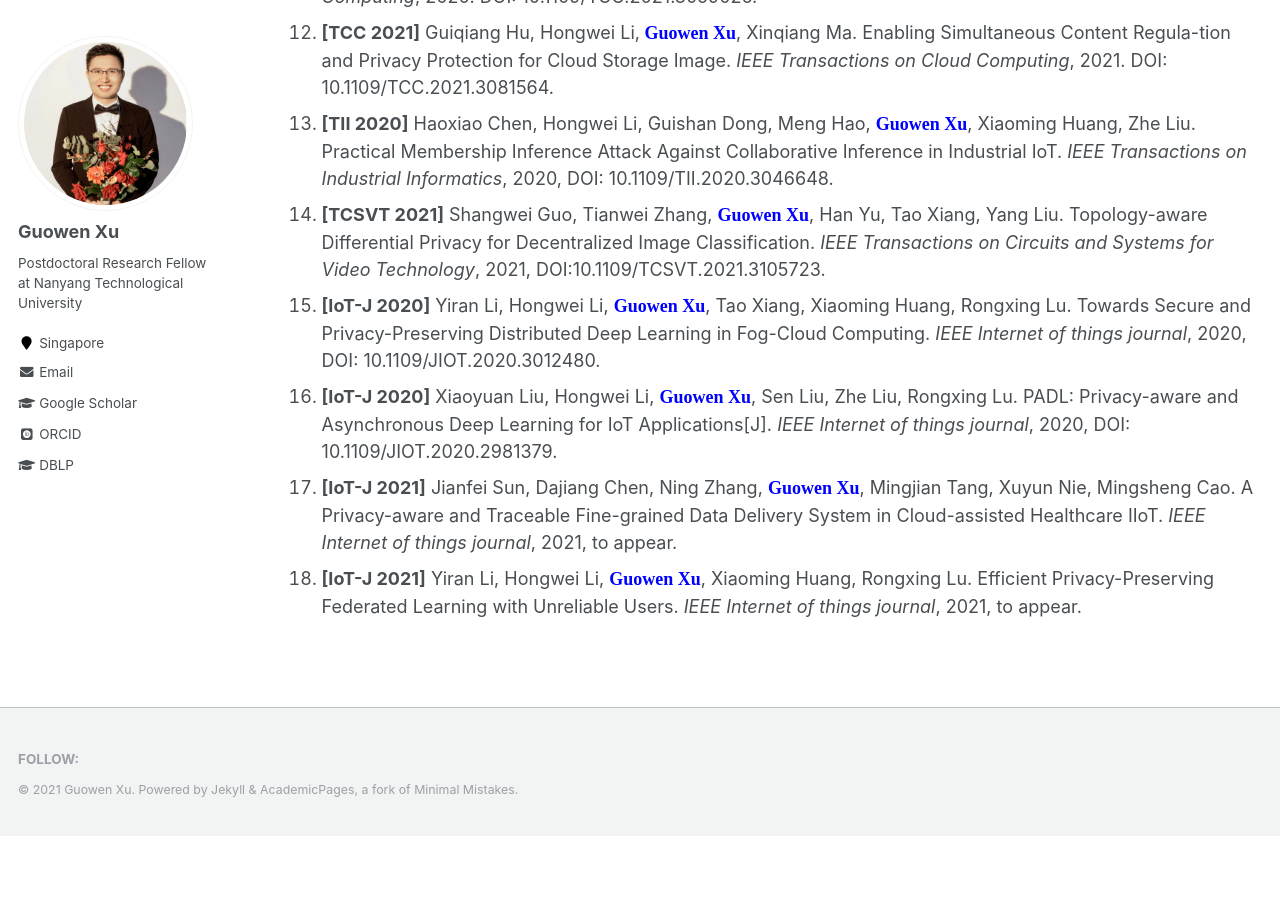
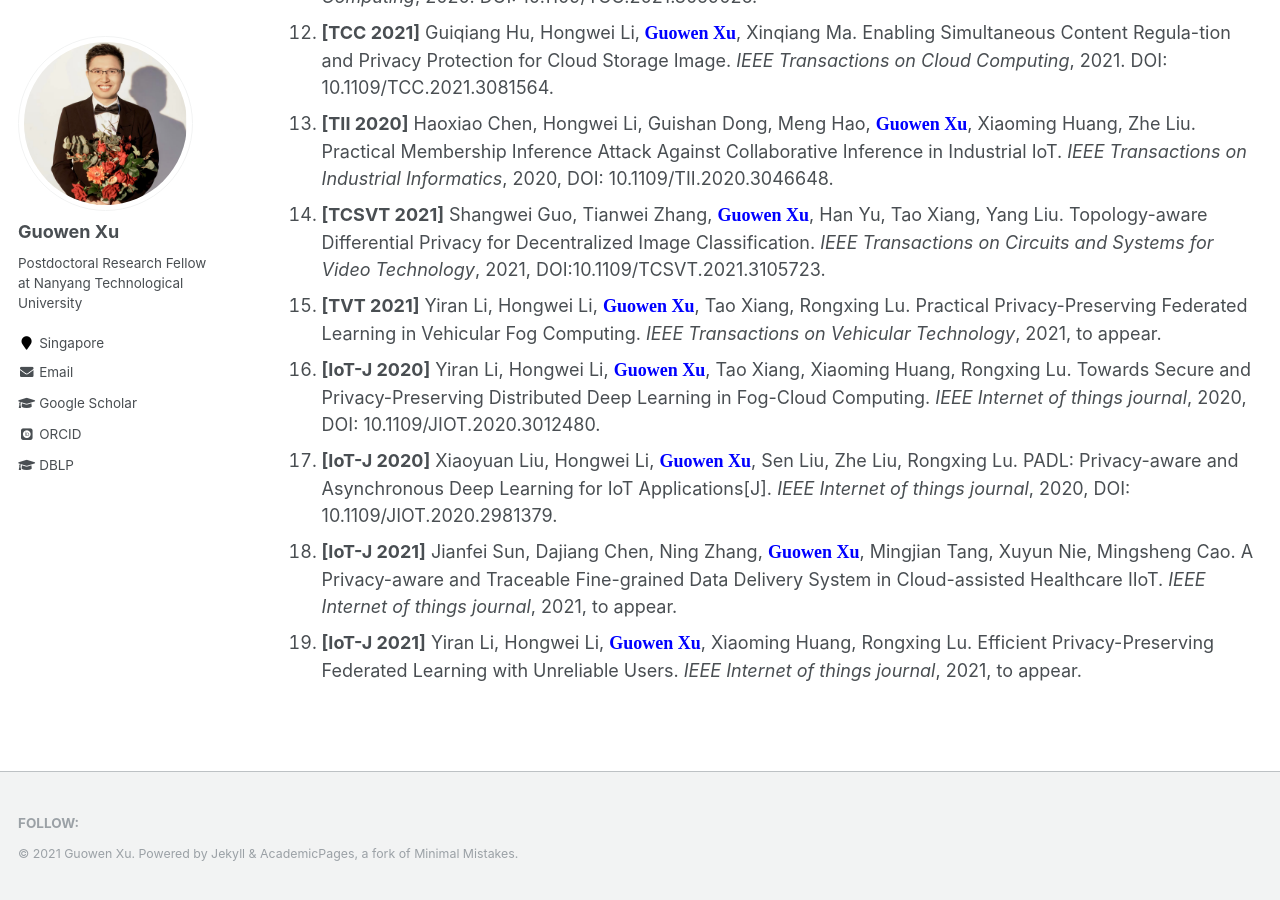
Before and after one commit to Guowen-xu/guowen-xu.github.io, a Jekyll site: the page built from _pages/publications.md, in a window 1280 px wide and 900 px high, scrolled down 2614 px. Built offline with Jekyll 4.4.1, drawn with Linux system fonts in a browser that asks for light colours; some web fonts are replaced; before the commit the page ends 3450 px from its top, so only the background shows below that.

Commit message:
Update publications.md

```diff
--- a/_pages/publications.md
+++ b/_pages/publications.md
@@ -52,7 +52,8 @@ You can find my articles on my [Google Scholar](https://scholar.google.com.hk/ci
 12.  **[TCC 2021]** Guiqiang Hu, Hongwei Li,**<font face="Times New Roman" color=blue size=4> Guowen Xu</font>**, Xinqiang Ma. Enabling Simultaneous Content Regula-tion and Privacy Protection for Cloud Storage Image. *IEEE Transactions on Cloud Computing*, 2021. DOI: 10.1109/TCC.2021.3081564.
 13.  **[TII 2020]** Haoxiao Chen, Hongwei Li, Guishan Dong, Meng Hao, **<font face="Times New Roman" color=blue size=4> Guowen Xu</font>**, Xiaoming Huang, Zhe Liu. Practical Membership Inference Attack Against Collaborative Inference in Industrial IoT. *IEEE Transactions on Industrial Informatics*, 2020, DOI: 10.1109/TII.2020.3046648.
 14.  **[TCSVT 2021]** Shangwei Guo, Tianwei Zhang, **<font face="Times New Roman" color=blue size=4> Guowen Xu</font>**, Han Yu, Tao Xiang, Yang Liu. Topology-aware Differential Privacy for Decentralized Image Classification. *IEEE Transactions on Circuits and Systems for Video Technology*, 2021, DOI:10.1109/TCSVT.2021.3105723.
-15. **[IoT-J 2020]** Yiran Li, Hongwei Li, **<font face="Times New Roman" color=blue size=4> Guowen Xu</font>**, Tao Xiang, Xiaoming Huang, Rongxing Lu. Towards Secure and Privacy-Preserving Distributed Deep Learning in Fog-Cloud Computing. *IEEE Internet of things journal*, 2020, DOI: 10.1109/JIOT.2020.3012480.
-16. **[IoT-J 2020]** Xiaoyuan Liu, Hongwei Li, **<font face="Times New Roman" color=blue size=4> Guowen Xu</font>**, Sen Liu, Zhe Liu, Rongxing Lu. PADL: Privacy-aware and Asynchronous Deep Learning for IoT Applications[J]. *IEEE Internet of things journal*, 2020, DOI: 10.1109/JIOT.2020.2981379.
-17. **[IoT-J 2021]** Jianfei Sun, Dajiang Chen, Ning Zhang, **<font face="Times New Roman" color=blue size=4> Guowen Xu</font>**, Mingjian Tang, Xuyun Nie, Mingsheng Cao. A Privacy-aware and Traceable Fine-grained Data Delivery System in Cloud-assisted Healthcare IIoT. *IEEE Internet of things journal*, 2021, to appear.
-18.  **[IoT-J 2021]** Yiran Li, Hongwei Li, **<font face="Times New Roman" color=blue size=4> Guowen Xu</font>**, Xiaoming Huang, Rongxing Lu. Efficient Privacy-Preserving Federated Learning with Unreliable Users. *IEEE Internet of things journal*, 2021, to appear.
+15.  **[TVT 2021]** Yiran Li, Hongwei Li, **<font face="Times New Roman" color=blue size=4> Guowen Xu</font>**, Tao Xiang, Rongxing Lu. Practical Privacy-Preserving Federated Learning in Vehicular Fog Computing. *IEEE Transactions on Vehicular Technology*, 2021, to appear.
+16. **[IoT-J 2020]** Yiran Li, Hongwei Li, **<font face="Times New Roman" color=blue size=4> Guowen Xu</font>**, Tao Xiang, Xiaoming Huang, Rongxing Lu. Towards Secure and Privacy-Preserving Distributed Deep Learning in Fog-Cloud Computing. *IEEE Internet of things journal*, 2020, DOI: 10.1109/JIOT.2020.3012480.
+17. **[IoT-J 2020]** Xiaoyuan Liu, Hongwei Li, **<font face="Times New Roman" color=blue size=4> Guowen Xu</font>**, Sen Liu, Zhe Liu, Rongxing Lu. PADL: Privacy-aware and Asynchronous Deep Learning for IoT Applications[J]. *IEEE Internet of things journal*, 2020, DOI: 10.1109/JIOT.2020.2981379.
+18. **[IoT-J 2021]** Jianfei Sun, Dajiang Chen, Ning Zhang, **<font face="Times New Roman" color=blue size=4> Guowen Xu</font>**, Mingjian Tang, Xuyun Nie, Mingsheng Cao. A Privacy-aware and Traceable Fine-grained Data Delivery System in Cloud-assisted Healthcare IIoT. *IEEE Internet of things journal*, 2021, to appear.
+19.  **[IoT-J 2021]** Yiran Li, Hongwei Li, **<font face="Times New Roman" color=blue size=4> Guowen Xu</font>**, Xiaoming Huang, Rongxing Lu. Efficient Privacy-Preserving Federated Learning with Unreliable Users. *IEEE Internet of things journal*, 2021, to appear.
```
